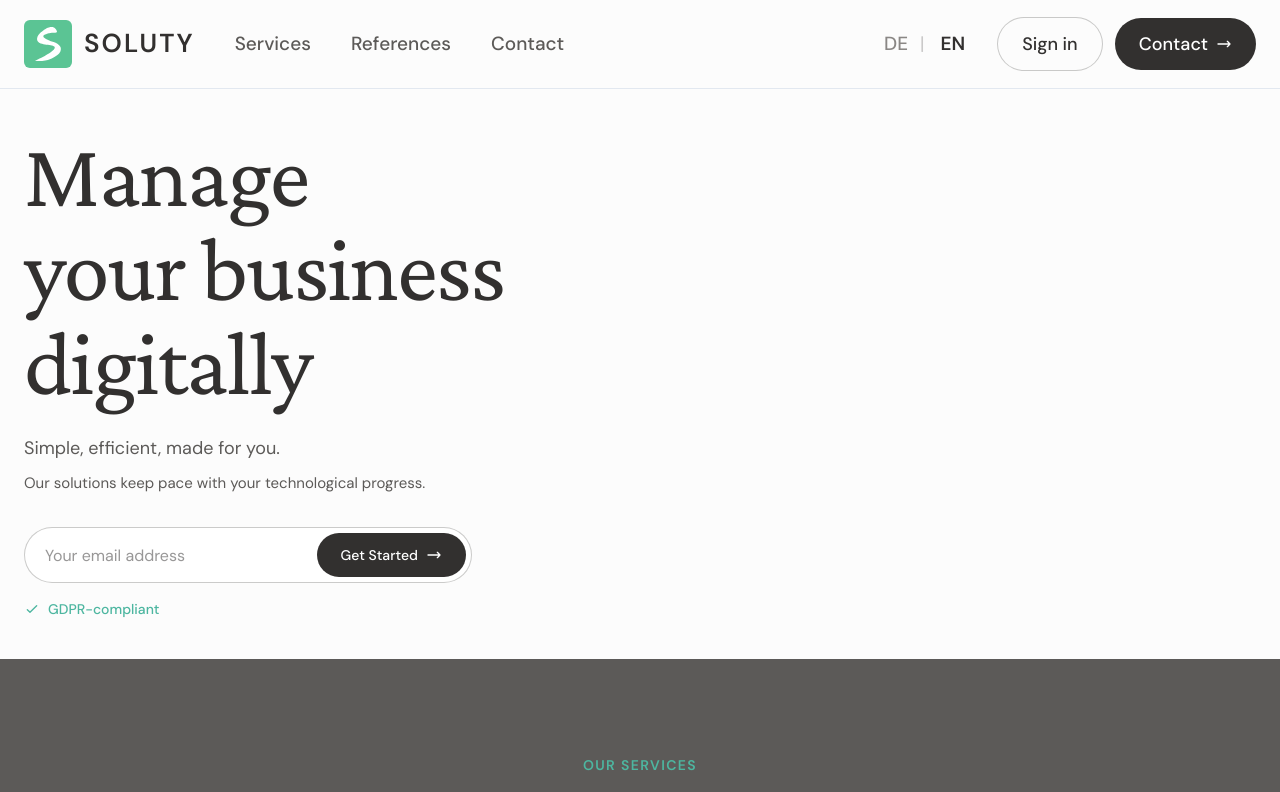
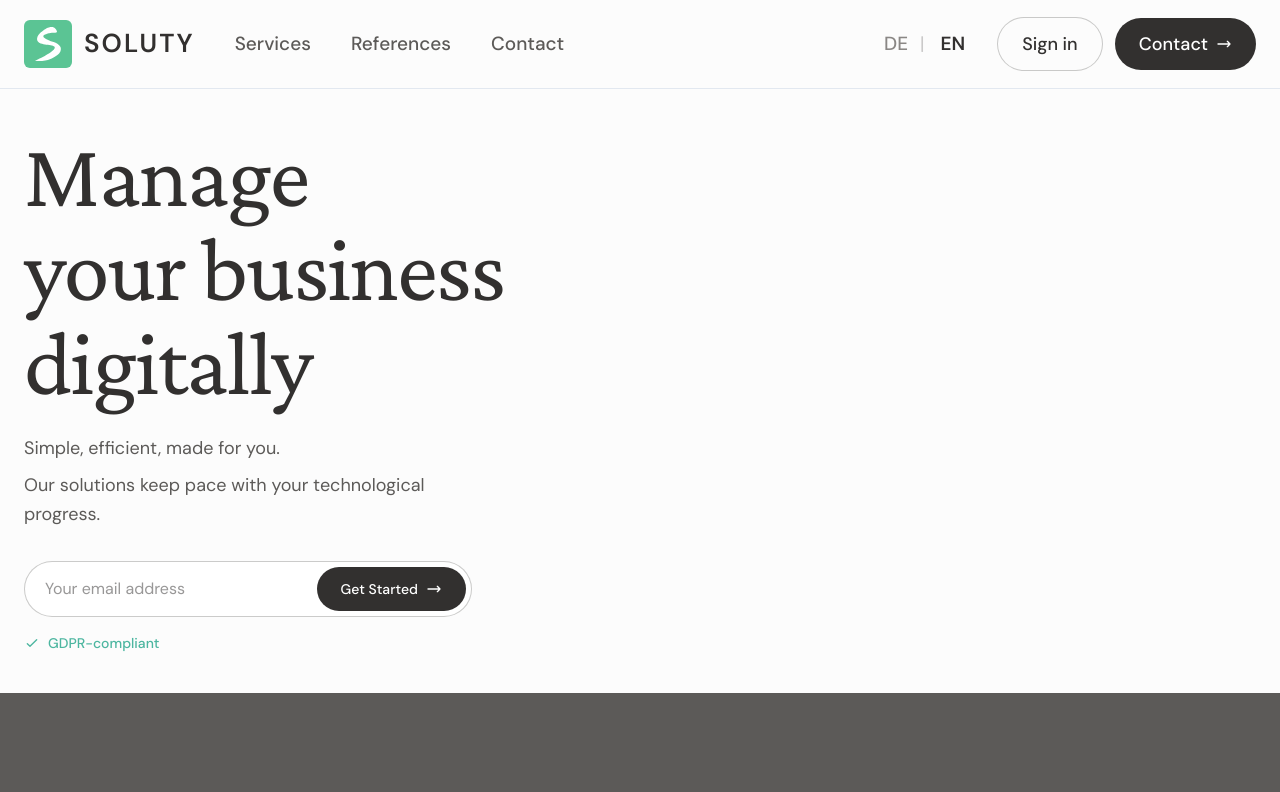
Before and after one commit to zaferkucuk/soluty-website, a Next.js app: page /en in a window 1280 px wide. Shown: the top 792 px of the page. Built offline with nearby package versions, Linux system fonts and the light colour scheme.

Commit message:
fix(hero): match tagline font size to subheadline (18px)

```diff
--- a/app/[locale]/page.tsx
+++ b/app/[locale]/page.tsx
@@ -100,11 +100,11 @@ function HeroTextContent({
       </p>
 
       <p
-        className="mt-2 max-w-md"
+        className="body-lg mt-2 max-w-md"
         style={{
           fontFamily: fonts.sans,
           color: colors.textSecondary,
-          fontSize: '15px',
+          fontSize: '18px',
           lineHeight: 1.6,
         }}
       >
```
